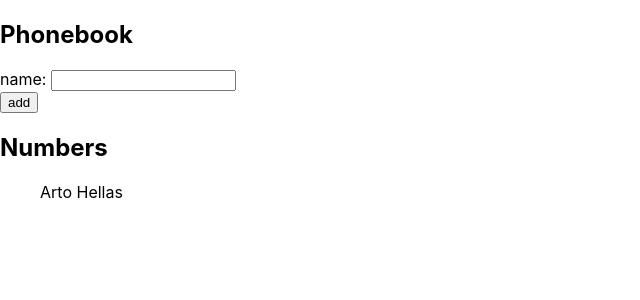
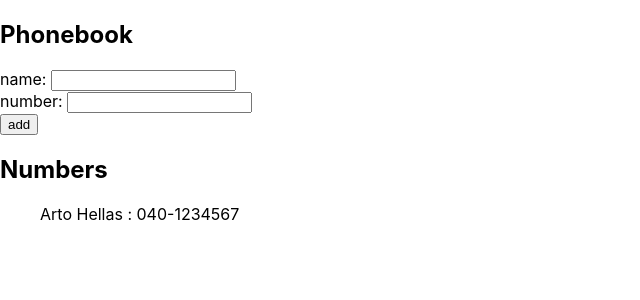
Before and after one commit to iremlaya/fullstackopen, a React (Create React App) app in the folder part2/phonebook/: page / in a window 1280 px wide. Shown: the top 300 px of the page, without its empty margins (0-640 px from the left). Built offline with nearby package versions, Linux system fonts and the light colour scheme.

Commit message:
part 2.8 done

```diff
--- a/part2/phonebook/src/App.js
+++ b/part2/phonebook/src/App.js
@@ -3,30 +3,53 @@ import Person from './components/Person'
 
 const App = () => {
   const [ persons, setPersons] = useState([
-    { name: 'Arto Hellas' }
+    { name: 'Arto Hellas' , number: '040-1234567'}
   ])
   const [ newName, setNewName ] = useState('')
+  const [ newNumber, setNewNumber ] = useState('')
 
-  const names = () => persons.map((p) =>
-      <Person key={p.name} name={p.name}/>
+
+  const personRows = () => persons.map((p) =>
+      <Person key={p.name} name={p.name} number={p.number}/>
     )
 
-  const checkIfExists = (name) => {
+
+  const checkIfNameExists = (name) => {
       const check = persons.some(el => el.name === name)
-      console.log(check)
       return check
+  }
+
+  const checkForUpdate = (name,number) => {
+    const check = persons.some(el => el.name === name & el.number === number)
+    console.log(check)
+    return check
   }
   const addName = (e) => {
     e.preventDefault()
-    if(checkIfExists(newName)) {
-      window.alert(`${newName} is already added to phonebook`)
+    if(checkIfNameExists(newName)) {
+
+      if(!checkForUpdate(newName,newNumber)){
+        const confirm = window.confirm(`Replace ${newName}'s old number with a new one?`);
+        if(confirm) {
+            const arr = [...persons]
+            arr.find(p => p.name === newName).number = newNumber
+            setPersons(arr)
+            setNewName('')
+            setNewNumber('')
+        }
+      }
+      else {
+          window.alert(`${newName} is already added to phonebook with the same number`)
+      }
     }else{
-      const nameObject = {
-        name: newName
+      const personObject = {
+        name: newName,
+        number: newNumber
       }
 
-      setPersons(persons.concat(nameObject))
+      setPersons(persons.concat(personObject))
       setNewName('')
+      setNewNumber('')
     }
 
   }
@@ -35,6 +58,12 @@ const App = () => {
     setNewName(e.target.value)
     //console.log(newName)
   }
+
+  const handleNumberChange = (e) => {
+    setNewNumber(e.target.value)
+    //console.log(newName)
+  }
+
   return (
     <div>
       <h2>Phonebook</h2>
@@ -43,12 +72,15 @@ const App = () => {
           name: <input value={newName} onChange={handleNameChange}/>
         </div>
         <div>
+          number: <input value={newNumber} onChange={handleNumberChange}/>
+        </div>
+        <div>
           <button type="submit">add</button>
         </div>
       </form>
       <h2>Numbers</h2>
         <ul>
-          {names()}
+          {personRows()}
         </ul>
     </div>
   )
--- a/part2/phonebook/src/components/Person.js
+++ b/part2/phonebook/src/components/Person.js
@@ -4,7 +4,7 @@ const Person = (props) => {
 
     //console.log(props) returns "{name: "Arto Hellas"}"
     return (
-        <p>{props.name}</p>
+        <p>{props.name} : {props.number}</p>
     )
 }
 
```
